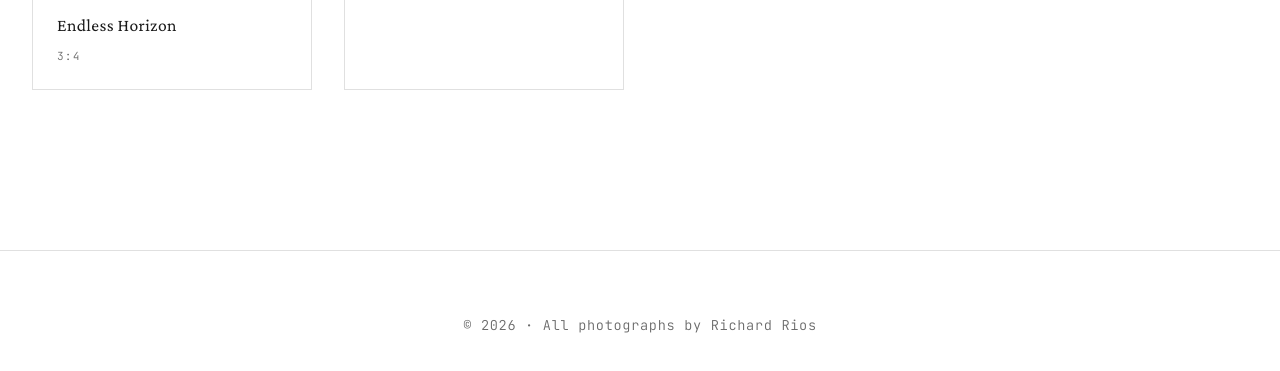
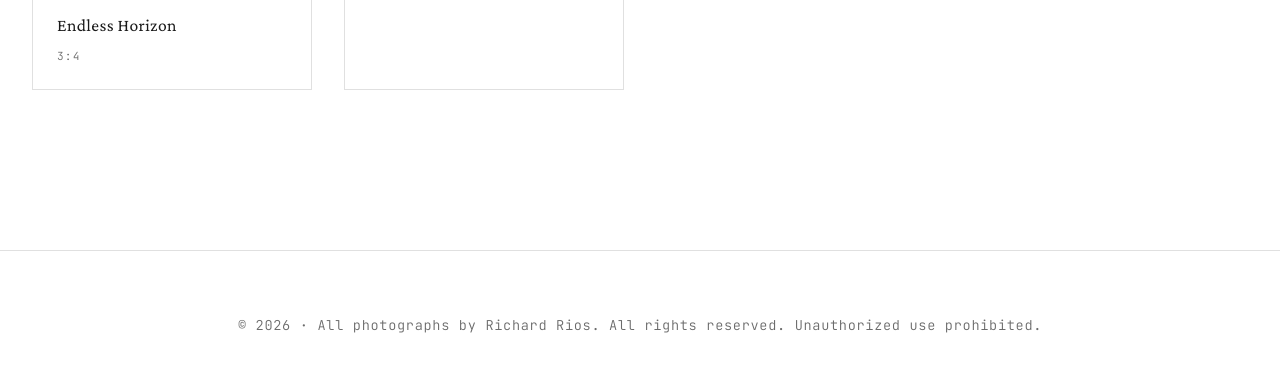
Before and after one commit to richardrso/powershot, a plain HTML site: page index.html in a window 1280 px wide. Shown: the part 1150-1521 px from the top of the page. Drawn offline with nearby package versions, Linux system fonts and the light colour scheme.

Commit message:
update footer text

```diff
--- a/index.html
+++ b/index.html
@@ -52,7 +52,7 @@
     </div>
 
     <footer>
-        <p>© <span id="currentYear"></span> · <span id="footerText">All photographs by</span> <span id="footerName">Richard Rios</span></p>
+        <p>© <span id="currentYear"></span> · <span id="footerText">All photographs by</span> <span id="footerName">Richard Rios</span>. All rights reserved. Unauthorized use prohibited.</p>
     </footer>
 
     <script src="script.js"></script>
```
